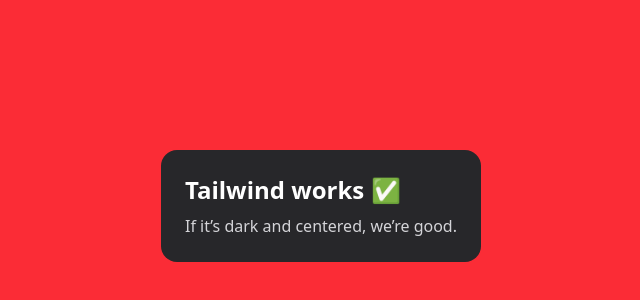
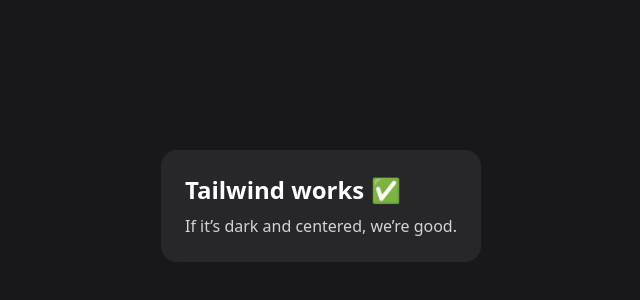
Before and after one commit to josefinelantz/gymlog, a React (Vite) app in the folder pt-demo/: page / in a window 1280 px wide. Shown: the part 194-494 px from the top of the page, without its empty margins (319-959 px from the left). Built offline with nearby package versions, Linux system fonts and the light colour scheme.

Commit message:
feat:tailwind included in css

```diff
--- a/pt-demo/src/App.tsx
+++ b/pt-demo/src/App.tsx
@@ -1,6 +1,6 @@
 export default function App() {
   return (
-    <div className="min-h-screen bg-red-500 text-white grid place-items-center">
+    <div className="min-h-screen bg-zinc-900 text-white grid place-items-center">
       <div className="rounded-2xl bg-zinc-800 p-6">
         <div className="text-2xl font-semibold">Tailwind works ✅</div>
         <div className="mt-2 text-zinc-300">If it’s dark and centered, we’re good.</div>
```
